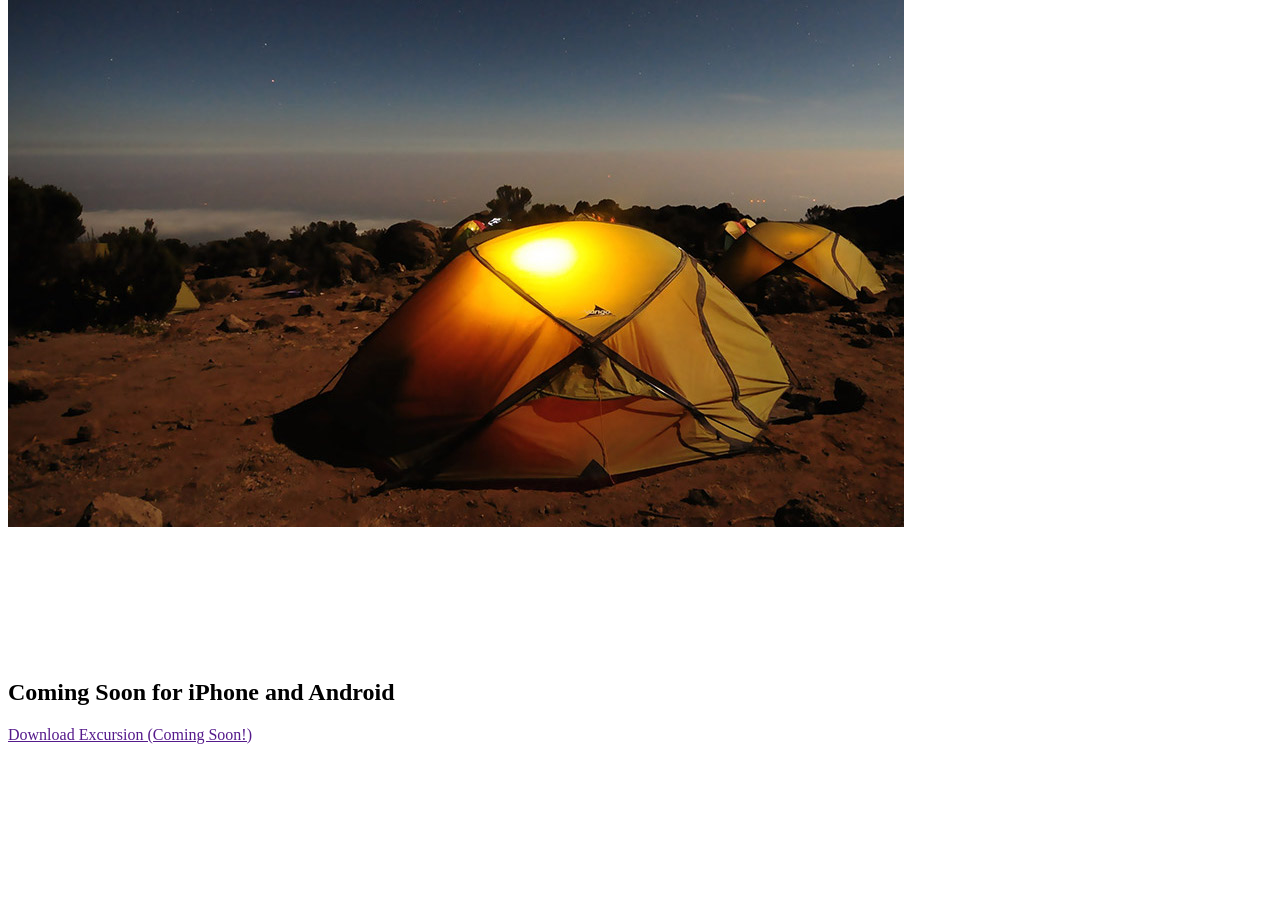
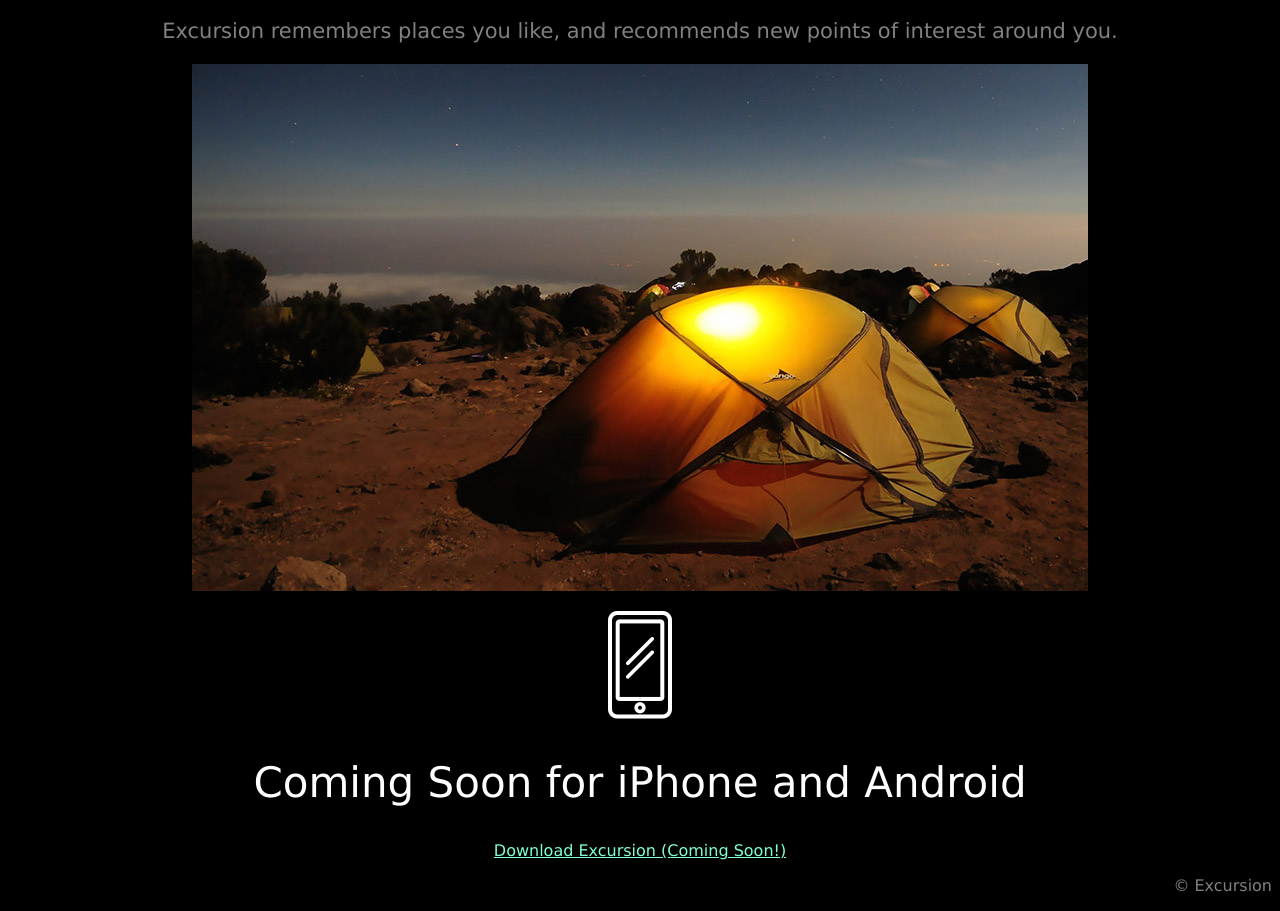
Before and after one commit to Jefferson-K/Excursion, a plain HTML site: page index.html in a window 1280 px wide. Shown: the part 414-1325 px from the top of the page. Before the commit the page ends 1166 px from the top, so only its background shows below. Drawn offline with Linux system fonts and the light colour scheme.

Commit message:
Finalize draft of HTML and CSS

```diff
--- a/index.html
+++ b/index.html
@@ -8,18 +8,19 @@
   <body>
     <div class="Intro">
       <h1>Discover hidden places in the world around you</h1>
-      <a class="extNav" href="" target="_blank">Download Excursion (Coming Soon!)</a>
+      <p><a class="extNav" href="" target="_blank">Download Excursion (Coming Soon!)</a></p>
       <p><video src="./resources/videos/excursion.mp4" autoplay="true" loop="true"></p>
     </div>
     <div class="copy">
       <h2>Your personal travel guide</h2>
-      <p>Excursion remembers places you like, and recommends new points of interest around you.</p>
+      <p class="copyBlurb">Excursion remembers places you like, and recommends new points of interest around you.</p>
       <p><img src="./resources/images/camp.jpg"></p>
       <p><img src="./resources/images/phone.png"></p>
     </div>
     <div class="close">
       <h2>Coming Soon for iPhone and Android</h2>
-      <a class extNav="extNac" href="" target="_blank">Download Excursion (Coming Soon!)</a>
+      <p><a class extNav="extNac" href="" target="_blank">Download Excursion (Coming Soon!)</a></p>
+      <p class="copyright">&copy; Excursion</p>
     </div>
   </body>
 </html>
--- a/resources/css/style.css
+++ b/resources/css/style.css
@@ -1,5 +1,6 @@
-. {
+body {
   font-family: Verdana;
+  background-color: black;
 }
 h1  {
   font-weight: normal;
@@ -7,3 +8,25 @@ h1  {
   color: white;
   text-align: center;
 }
+h2 {
+  font-weight: 300;
+  font-size: 42px;
+  color: white;
+  text-align: center;
+}
+p {
+  text-align: center;
+}
+a {
+  color: Aquamarine;
+  font-size: 16px;
+  text-align: center;
+  }
+.copyBlurb {
+  color: Gray;
+  font-size: 21px;
+}
+.copyright {
+  color: Gray;
+  text-align: right;
+}
```
